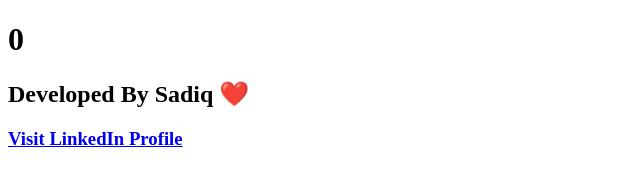
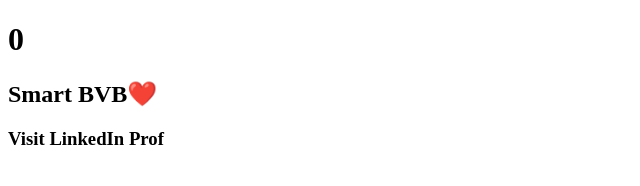
Before and after one commit to QuickNotesKLE/admin, a plain HTML site: page index.html in a window 1280 px wide. Shown: the whole page, without its empty margins (0-640 px from the left). Drawn offline with Linux system fonts and the light colour scheme.

Commit message:
Update index.html

```diff
--- a/index.html
+++ b/index.html
@@ -9,13 +9,13 @@
 
     <h1>0</h1> <!-- Change this to 1 to show the button -->
 
-    <h2>Developed By Sadiq ❤️</h2>
+    <h2>Smart BVB❤️</h2>
     <!-- If you want a "Meet the Team" section, use <h2>Meet the Team</h2> -->
     <!-- You can create an external page to display developer information -->
 
     <!-- <h3><a href="https://linktr.ee/saadiq71">Visit Site</a></h3> -->
-
-    <h3><a href="https://www.linkedin.com/in/mohammad-sadiq-676bbb224">Visit LinkedIn Profile</a></h3>
+<h3>Visit LinkedIn Prof</h3>
+   <!-- <h3><a href="https://www.linkedin.com/in/mohammad-sadiq-676bbb224">Visit LinkedIn Profile</a></h3> -->
 
 </body>
 </html>
```
